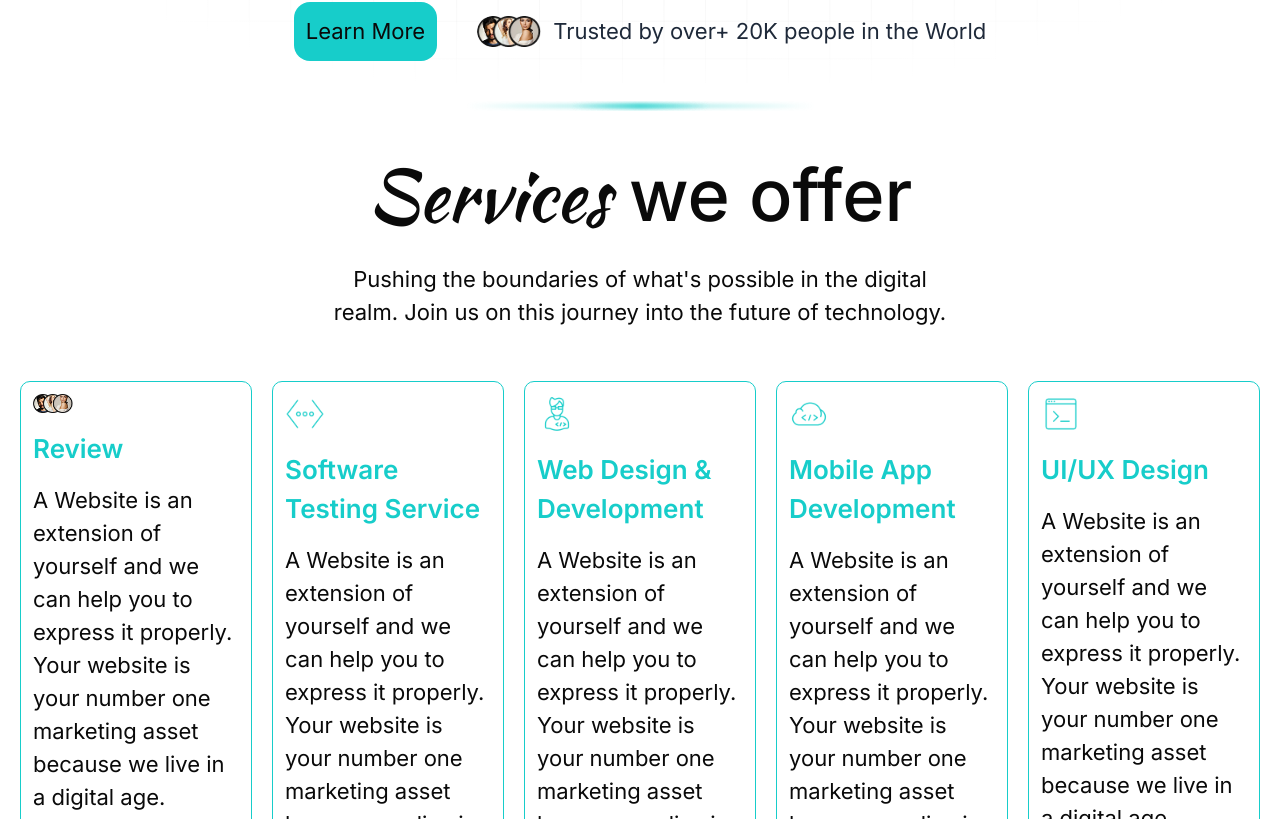
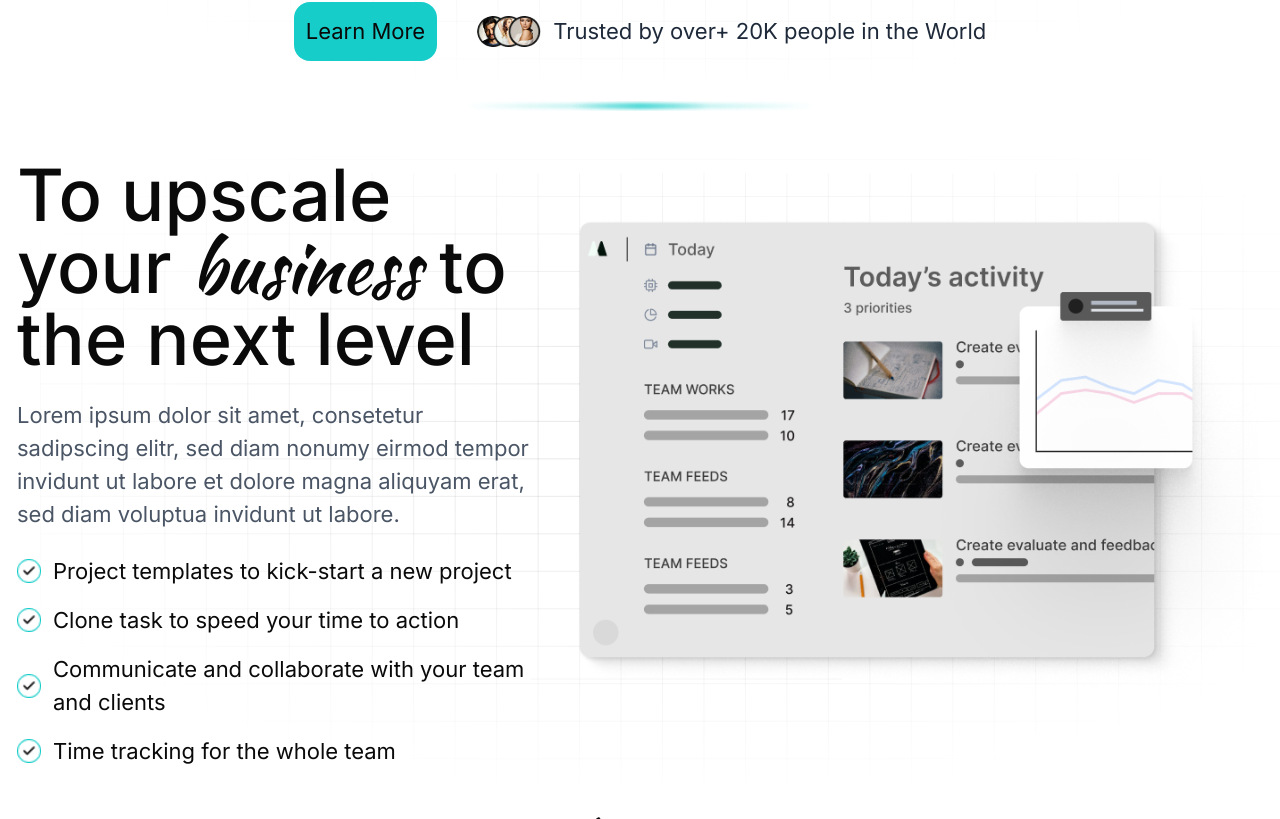
Before and after one commit to Roshen-Perera/ceylon-developers-portfolio, a Next.js app: page / in a window 1280 px wide. Shown: the part 541-1360 px from the top of the page. Built offline with nearby package versions, Linux system fonts and the light colour scheme.

Commit message:
Remove Services section and associated content from Home component

```diff
--- a/app/page.tsx
+++ b/app/page.tsx
@@ -25,20 +25,7 @@ export default function Home() {
         <NavBar />
         <HeroSection/>
       </div>
-      <div className="flex flex-col items-center justify-center mt-12">
-        <p className="text-7xl font-medium">
-          <span className="font-kaushan">Services</span> we offer{" "}
-        </p>
-        <div className="text-[22px] mt-8 max-w-2xl flex items-center mx-auto px-4">
-          <p className="text-center">
-            Pushing the boundaries of what&apos;s possible in the digital realm.
-            Join us on this journey into the future of technology.
-          </p>
-        </div>
-        <div className="mt-8">
-          <ServiceCarousel />
-        </div>
-      </div>
+
 
       <div className="flex flex-col items-center justify-center mt-12">
         {/* <MeshVector /> */}
```
